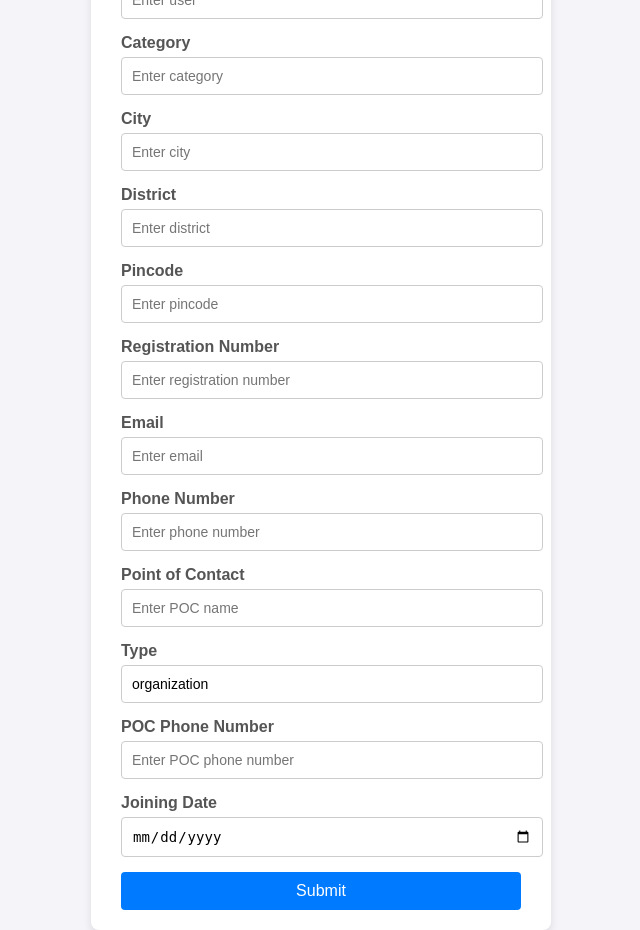
After one commit to ginnto/socialWelfare, a Django app: template templates/org_register.html in a window 1280 px wide. The commit adds this page. Shown: the whole page, without its empty margins (319-959 px from the left). Run offline with Django 5.2, Linux system fonts and the light colour scheme; the template is opened without the code that fills it, so the values that code supplies are empty.

Commit message:
org register

```diff
--- a/home/urls.py
+++ b/home/urls.py
@@ -5,5 +5,7 @@ from django.urls import path, include
 urlpatterns = [
     path('', views.index, name='index'),  # urladdressname , function call, path name
     path('ecompage', views.ecompage, name='ecompage'),
-
+    path('<slug:c_slug>/', views.ecompage, name='prod_cat'),
+    path('search', views.searching, name='search'),
+    path('<slug:c_slug>/<slug:product_slug>', views.detail, name='detail'),
 ]
--- a/home/views.py
+++ b/home/views.py
@@ -29,7 +29,7 @@ def ecompage(request,c_slug=None):
         proe = p.page(p.num_pages)
         print('hlo', proe)
     # --------------------------------------------page end----------------------------
-    return render(request, 'product.html', {'pro': prodt, 'ct': cat, 'pr': proe})
+    return render(request, 'products.html', {'pro': prodt, 'ct': cat, 'pr': proe})
 
 def detail(request, c_slug, product_slug):
     prodt = products.objects.get(category__slug=c_slug, slug=product_slug)
--- a/organization/models.py
+++ b/organization/models.py
@@ -1,7 +1,8 @@
+from django.contrib.auth.models import User
 from django.db import models
 
 class Organization(models.Model):
-    org_name = models.CharField(max_length=50)
+    user = models.OneToOneField(User, on_delete=models.CASCADE)
     category = models.CharField(max_length=20)
     org_city = models.CharField(max_length=50)
     org_district = models.CharField(max_length=50)
@@ -10,6 +11,7 @@ class Organization(models.Model):
     org_mail = models.EmailField()
     org_phno = models.CharField(max_length=20)
     org_poc = models.CharField(max_length=50)
+    type= models.CharField(default='organization', max_length=50)
     org_poc_no = models.CharField(max_length=20)
     j_date = models.CharField(max_length=20)
 
--- /dev/null
+++ b/templates/org_register.html
@@ -0,0 +1,154 @@
+<!DOCTYPE html>
+<html lang="en">
+<head>
+  <meta charset="UTF-8">
+  <meta name="viewport" content="width=device-width, initial-scale=1.0">
+  <title>Organization Form</title>
+
+  <style>
+body {
+  font-family: Arial, sans-serif;
+  background-color: #f4f4f9;
+  margin: 0;
+  padding: 0;
+  display: flex;
+  justify-content: center;
+  align-items: center;
+  height: 100vh;
+}
+
+.form-container {
+  background: #ffffff;
+  border-radius: 8px;
+  box-shadow: 0 4px 8px rgba(0, 0, 0, 0.1);
+  padding: 20px 30px;
+  width: 400px;
+}
+
+h2 {
+  text-align: center;
+  color: #333333;
+}
+
+.form-group {
+  margin-bottom: 15px;
+}
+
+label {
+  display: block;
+  font-weight: bold;
+  margin-bottom: 5px;
+  color: #555555;
+}
+
+input[type="text"],
+input[type="email"],
+input[type="tel"],
+input[type="number"],
+input[type="date"] {
+  width: 100%;
+  padding: 10px;
+  border: 1px solid #cccccc;
+  border-radius: 4px;
+  font-size: 14px;
+}
+
+input[type="text"]:focus,
+input[type="email"]:focus,
+input[type="tel"]:focus,
+input[type="number"]:focus,
+input[type="date"]:focus {
+  border-color: #007bff;
+  outline: none;
+  box-shadow: 0 0 5px rgba(0, 123, 255, 0.5);
+}
+
+.btn-submit {
+  display: block;
+  width: 100%;
+  background: #007bff;
+  color: white;
+  padding: 10px;
+  border: none;
+  border-radius: 4px;
+  font-size: 16px;
+  cursor: pointer;
+  margin-top: 10px;
+}
+
+.btn-submit:hover {
+  background: #0056b3;
+}
+
+
+  </style>
+</head>
+<body>
+  <div class="form-container">
+    <h2>Organization Registration</h2>
+    <form action="" method="post">
+      <div class="form-group">
+        <label for="user">User</label>
+        <input type="text" id="user" name="user" placeholder="Enter user" required>
+      </div>
+
+      <div class="form-group">
+        <label for="category">Category</label>
+        <input type="text" id="category" name="category" placeholder="Enter category" required>
+      </div>
+
+      <div class="form-group">
+        <label for="org_city">City</label>
+        <input type="text" id="org_city" name="org_city" placeholder="Enter city" required>
+      </div>
+
+      <div class="form-group">
+        <label for="org_district">District</label>
+        <input type="text" id="org_district" name="org_district" placeholder="Enter district" required>
+      </div>
+
+      <div class="form-group">
+        <label for="org_pincode">Pincode</label>
+        <input type="number" id="org_pincode" name="org_pincode" placeholder="Enter pincode" required>
+      </div>
+
+      <div class="form-group">
+        <label for="reg_no">Registration Number</label>
+        <input type="text" id="reg_no" name="reg_no" placeholder="Enter registration number" required>
+      </div>
+
+      <div class="form-group">
+        <label for="org_mail">Email</label>
+        <input type="email" id="org_mail" name="org_mail" placeholder="Enter email" required>
+      </div>
+
+      <div class="form-group">
+        <label for="org_phno">Phone Number</label>
+        <input type="tel" id="org_phno" name="org_phno" placeholder="Enter phone number" required>
+      </div>
+
+      <div class="form-group">
+        <label for="org_poc">Point of Contact</label>
+        <input type="text" id="org_poc" name="org_poc" placeholder="Enter POC name" required>
+      </div>
+
+      <div class="form-group">
+        <label for="type">Type</label>
+        <input type="text" id="type" name="type" value="organization" readonly>
+      </div>
+
+      <div class="form-group">
+        <label for="org_poc_no">POC Phone Number</label>
+        <input type="tel" id="org_poc_no" name="org_poc_no" placeholder="Enter POC phone number" required>
+      </div>
+
+      <div class="form-group">
+        <label for="j_date">Joining Date</label>
+        <input type="date" id="j_date" name="j_date" required>
+      </div>
+
+      <button type="submit" class="btn-submit">Submit</button>
+    </form>
+  </div>
+</body>
+</html>
```
Also changed, not shown: organization/views.py (+92 -2 lines), templates/products.html (+41 -36 lines), db.sqlite3, home/migrations/0001_initial.py (added), media/product/ceo.jpg (added), organization/migrations/0001_initial.py (added), organization/migrations/0002_remove_organization_org_name_organization_type_and_more.py (added).
